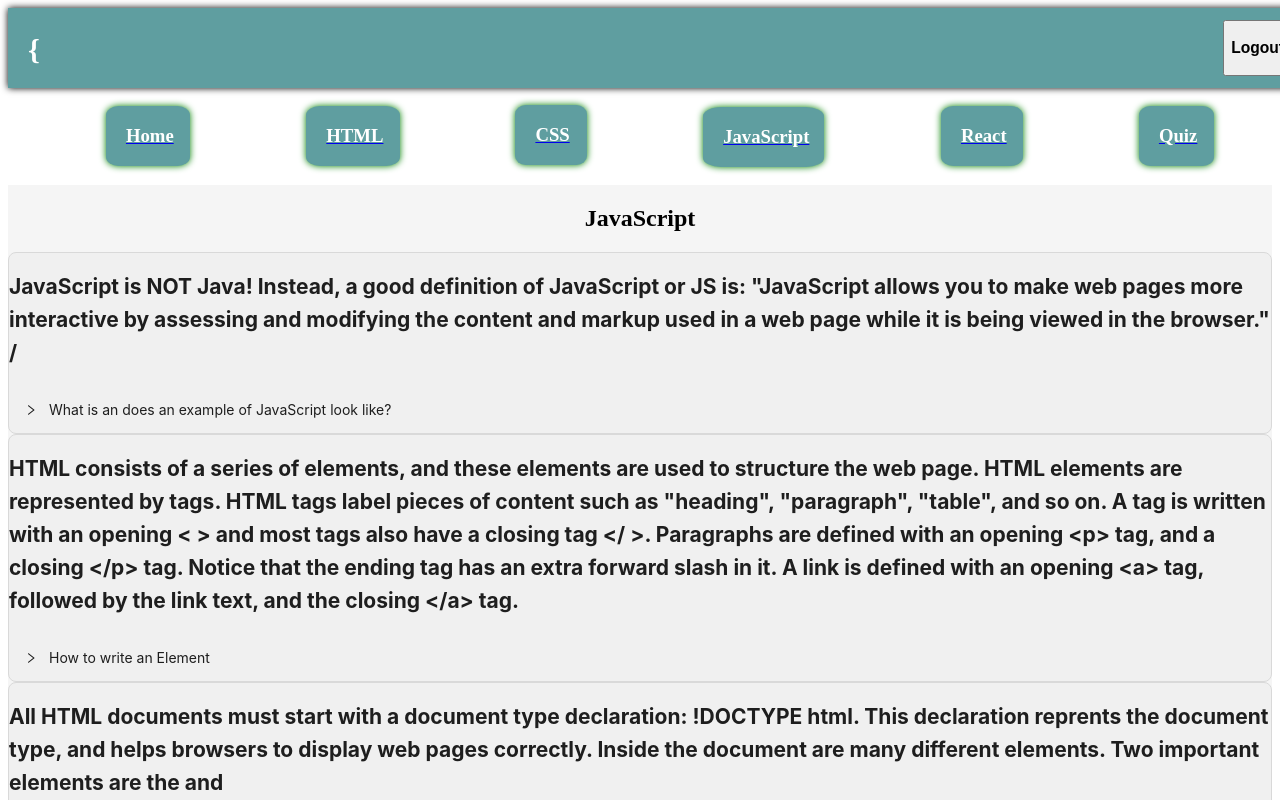
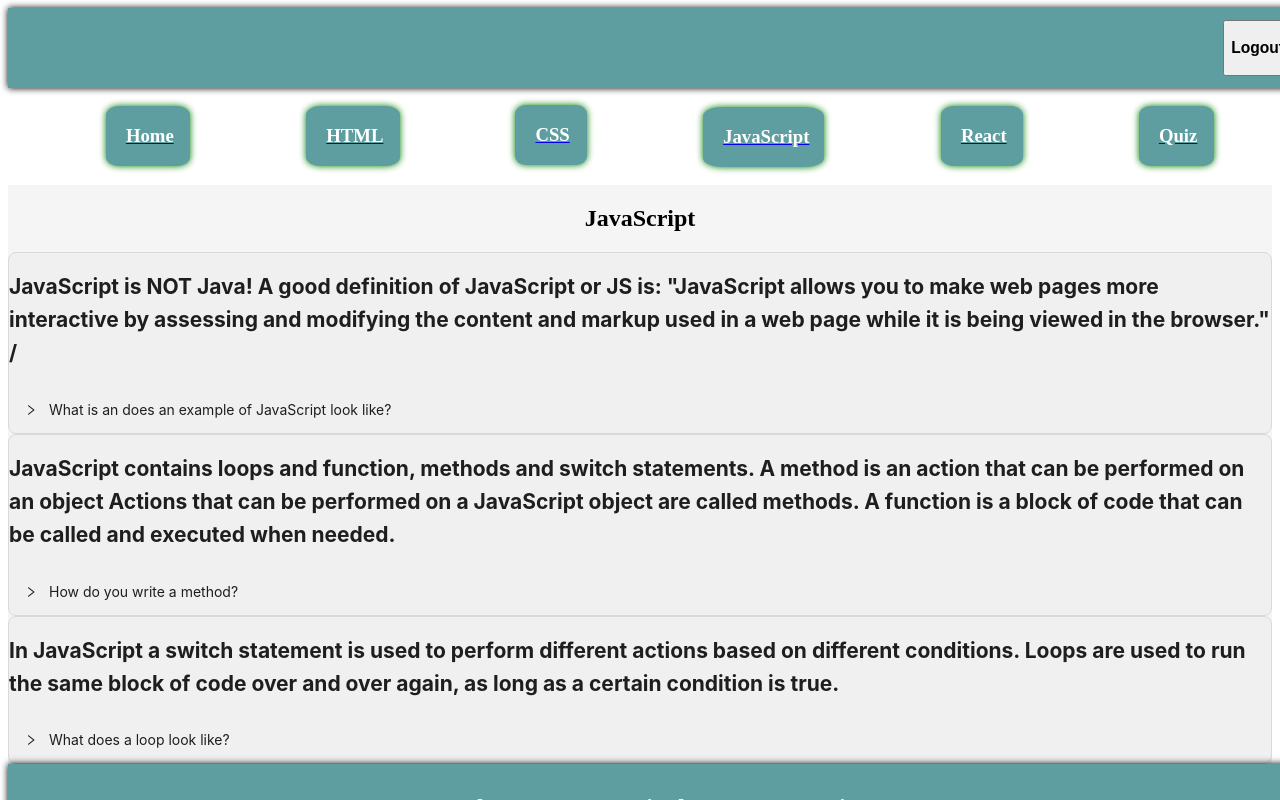
Before and after one commit to eecmanny/sockCamp, a React (Vite) app in the folder client/: page /javascript in a window 1280 px wide. Shown: the top 800 px of the page. Built offline with nearby package versions, Linux system fonts and the light colour scheme.

Commit message:
added paragraphs to JS and react

```diff
--- a/client/src/components/Css/Css.jsx
+++ b/client/src/components/Css/Css.jsx
@@ -12,27 +12,21 @@ const CSS = () => {
 
         <Collapse className='htmlHeader'>
           <h2>
-            CSS is short for Cascading Style Sheets. While html is the standard language for creating web pages, and it is used to
-            describe the structure of the web page -- CSS was created to remove the styling format from the html page.  CSS function is
-            to create the styles used in the web site and to make it look good. </h2>
+           While HTML is the standard language for creating web pages, CSS, short for Cascading Style Sheets, works to style them.
+          By putting all the styling on one page, it creates a clean efficient way to use and update the styling for a web site.
+           </h2>
           <Panel header="How do I write CSS" key="1">
             <p className='cssBox'>
-              {/* <pre className='cssText'>
+              <pre className='cssText'>
 
-            .body  {
+            .body  &brace;
                 "background-color: green;"
                 height: 10px;
-            }
 
-            h1 {
-                color purple;
-            }
+            &brace;
 
-            p {
-                border 2px solid red;
-                margin: 50px;
-            }
-        </pre> */}
+
+        </pre>
 
             </p>
           </Panel>
@@ -58,14 +52,15 @@ const CSS = () => {
         <Collapse>
           <h2>
 
-            When using an external style sheet as shown above changes can pertain to an entire web site.  In some cases just a single HTML page needs to have special styling, thus
-            CSS and styling code is written directly in the HTML file, this is known as an Internal style sheet.
+            CSS styling can be external or internal. The external will show changes that pertain to an entire web site.
+             In some cases just a single HTML page needs to have special styling,when CSS and styling code is written directly in the HTML file,
+             it is Internal style sheet.
 
           </h2>
           <Panel header="Example of internal CSS styling" key="1">
             <p className='CSSlBox'>
               <pre className='Styling'>
-                <h2>Internal styling</h2>
+
                 &lt;h1 style="color:blue; text-align: center;"&gt;
                 &lt;This isThis is a paragraph. &lt;/p&gt;
 
--- a/client/src/components/Javascript/Javascript.jsx
+++ b/client/src/components/Javascript/Javascript.jsx
@@ -16,36 +16,35 @@ const Javascript = () => {
 
         <Collapse className='jsHeader'>
           <h2>
-            JavaScript is NOT Java! Instead, a good definition of JavaScript or JS is: "JavaScript allows you to make web pages more interactive by assessing and modifying
+            JavaScript is NOT Java! A good definition of JavaScript or JS is: "JavaScript allows you to make web pages more interactive by assessing and modifying
             the content and markup used in a web page while it is being viewed in the browser." /</h2>
           <Panel header="What is an does an example of JavaScript look like?" key="1">
-            {/* <p className='jsBox'>
+            <p className='jsBox'>
                   <pre className='jsText'>
-                  const name ="John"
-                    function greetings(name){
-                      console.log(Hello, ${name)!);
-                  } */}
-            {/* </pre> */}
-          {/* </p> */}
+                 &brace;const name ="John"
+                    function greetings(name)&brace;
+                      console.log(Hello, $&brace;name&Brace;!);
+                  &brace;
+            &brace; &lt;/pre&gt;
+            </pre>
+           </p>
         </Panel>
       </Collapse>
 
       <Collapse>
         <h2>
-
-          HTML consists of a series of elements, and these elements are used to structure the web page.
-          HTML elements are represented by tags. HTML tags label pieces of content such as "heading", "paragraph", "table", and so on.
-          A tag is written with an opening &lt;  &gt; and most tags also have a closing tag &lt;/  &gt;. Paragraphs are defined with an opening &lt;p&gt; tag, and a closing &lt;/p&gt; tag.
-          Notice that the ending tag has an extra forward slash in it. A link is defined with an opening &lt;a&gt; tag, followed by the link text, and the closing &lt;/a&gt; tag.
+         JavaScript contains loops and function, methods and switch statements.
+         A method is an action that can be performed on an object
+         Actions that can be performed on a JavaScript object are called methods.
+         A function is a block of code that can be called and executed when needed.
 
         </h2>
-        <Panel header="How to write an Element" key="1">
+        <Panel header="How do you write a method?" key="1">
           <p className='htmlBox'>
             <pre className='ElementText'>
-              <h2>Divider Element</h2>
-              &lt;div&gt;
-              <h2>Main Element</h2>
-              &lt;main&gt;
+              function saySomething() &brace;
+              alert("Hello World!");
+
             </pre>
           </p>
         </Panel>
@@ -54,21 +53,16 @@ const Javascript = () => {
       <Collapse>
         <h2>
 
-          All HTML documents must start with a document type declaration: !DOCTYPE html.  This declaration reprents the document type, and helps browsers to display web pages correctly.
-          Inside the document are many different elements.  Two important elements are the <head></head> and <body></body> elements.  The <head></head> element contains meta information about the document. Information
-          placed in the &lt;head&gt; is not displayed on the web page. The &lt;body&gr;&lt;/body&gt; element contains the actual content of the document. Inside the &lt;body&gr;&lt;/body&gt;
-          element are many tags. These tags are used to contain all the information that the user sees when they open a web page.
+          In JavaScript a switch statement is used to perform different actions based on different conditions.
+          Loops are used to run the same block of code over and over again, as long as a certain condition is true.
 
         </h2>
-        <Panel header="How to write an HTML tag" key="1">
+        <Panel header="What does a loop look like?" key="1">
           <p className='htmlBox'>
             <pre className='Tags'>
-              <h2>Tags</h2>
-              &lt;head&gt; &ktl.head&gt;
-              &lt;body&gt; &lt;/body&gt;
-              &lt;h1&gt;Large Heading TAg &lt;/h1&gt;
-              &lt;h2&gt;Heading Tag&lt;/h2&gt;
-              &lt;u&gt;Underline Tag&lt;/u&gt;
+          const array = [1, 2, 3];
+          for (const i in array) &lbrace;
+          console.log(i); &rbrace;
 
             </pre>
           </p>
```
